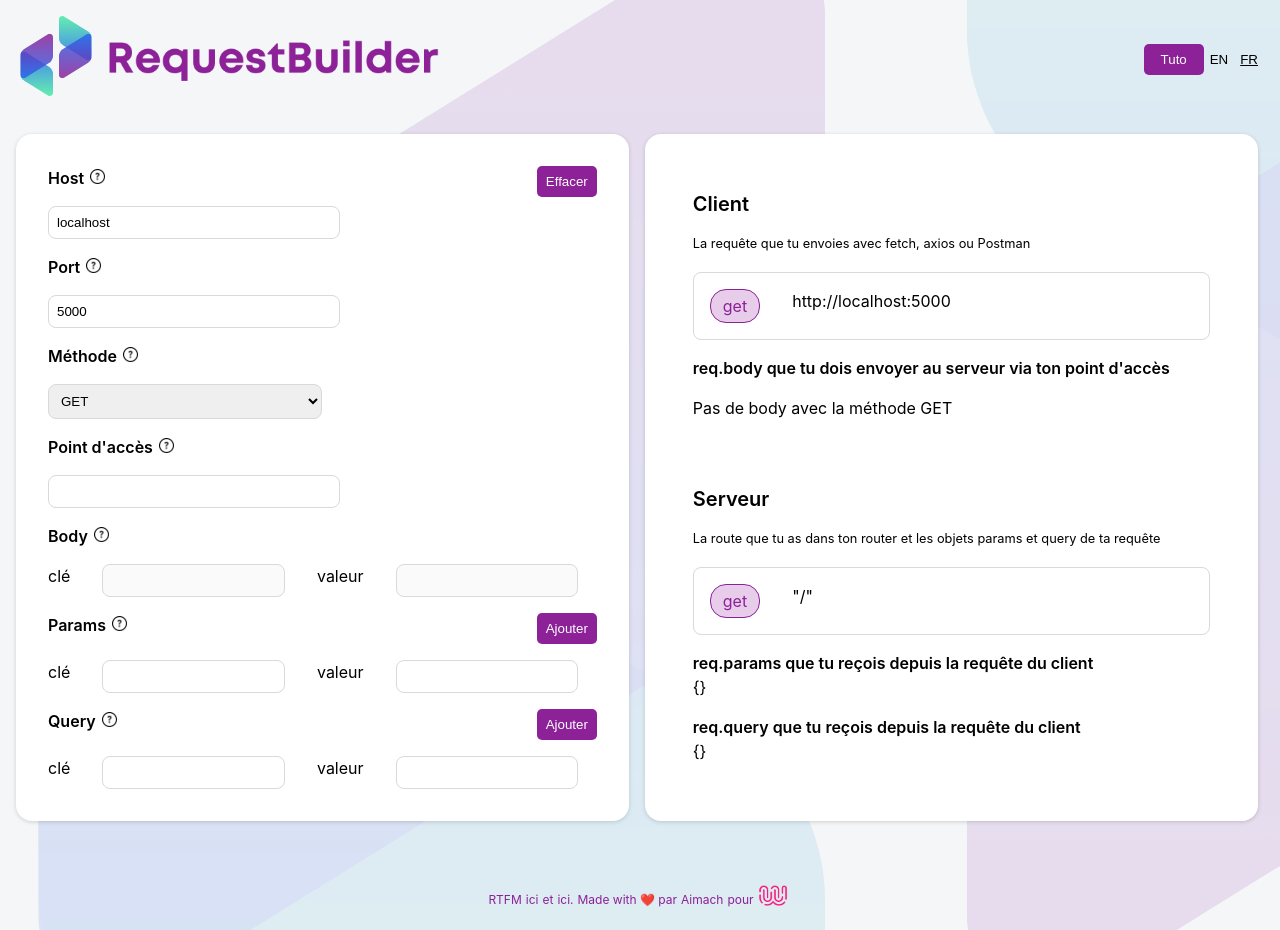
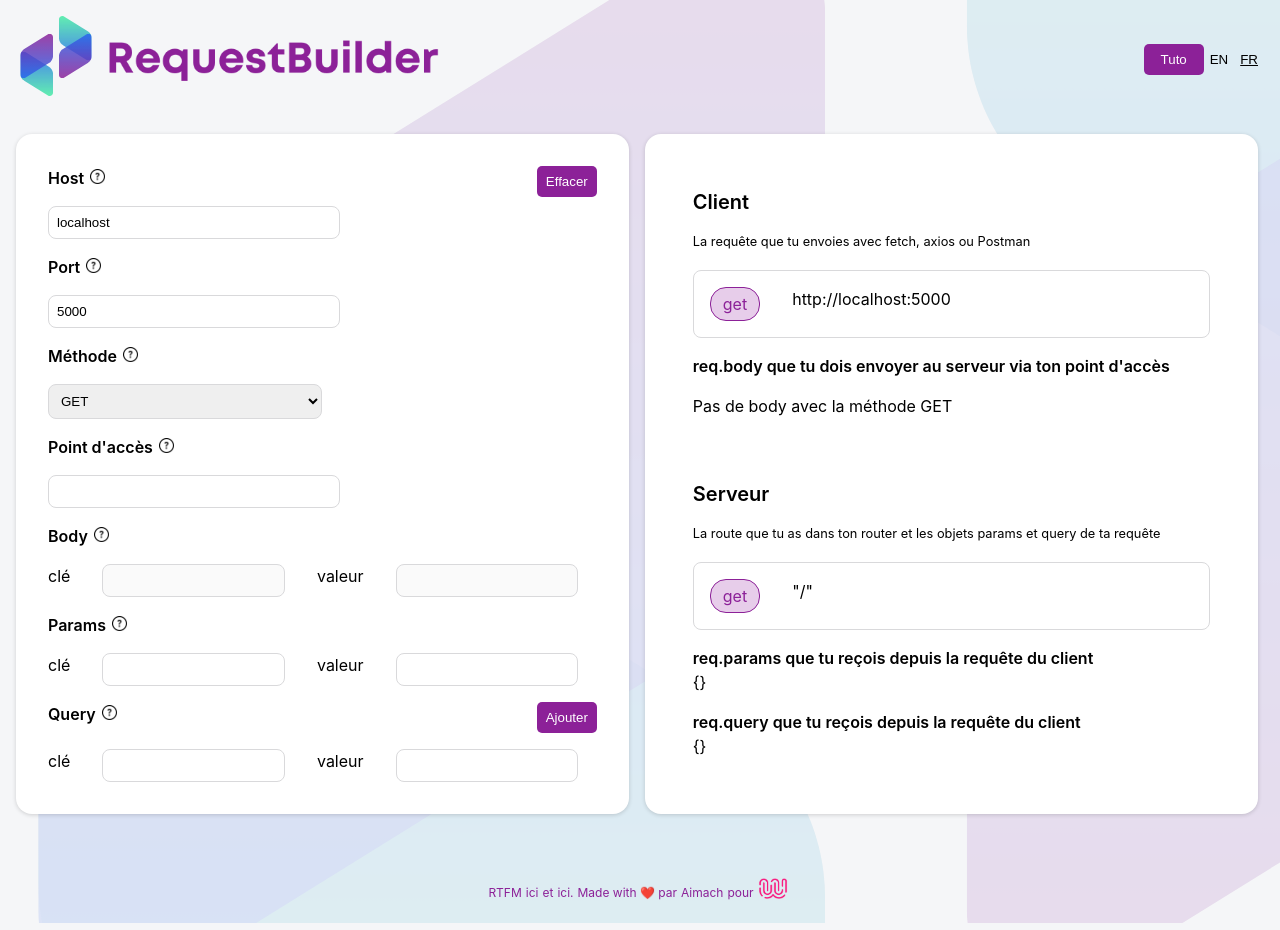
Before and after one commit to aimach/request-builder, a React (Vite) app: page / in a window 1280 px wide. Built offline with nearby package versions, Linux system fonts and the light colour scheme.

Commit message:
remove add button to params form

```diff
--- a/src/components/form/inputKeyValue.jsx
+++ b/src/components/form/inputKeyValue.jsx
@@ -29,7 +29,8 @@ export default function InputKeyValue({
             <img src={question} alt="question" width="15" height="15" />
           </button>
         </div>
-        {request.method === "get" && name === "body" ? null : (
+        {request.method === "get" &&
+        (name === "body" || name === "params") ? null : (
           <button
             type="button"
             onClick={() =>
```
